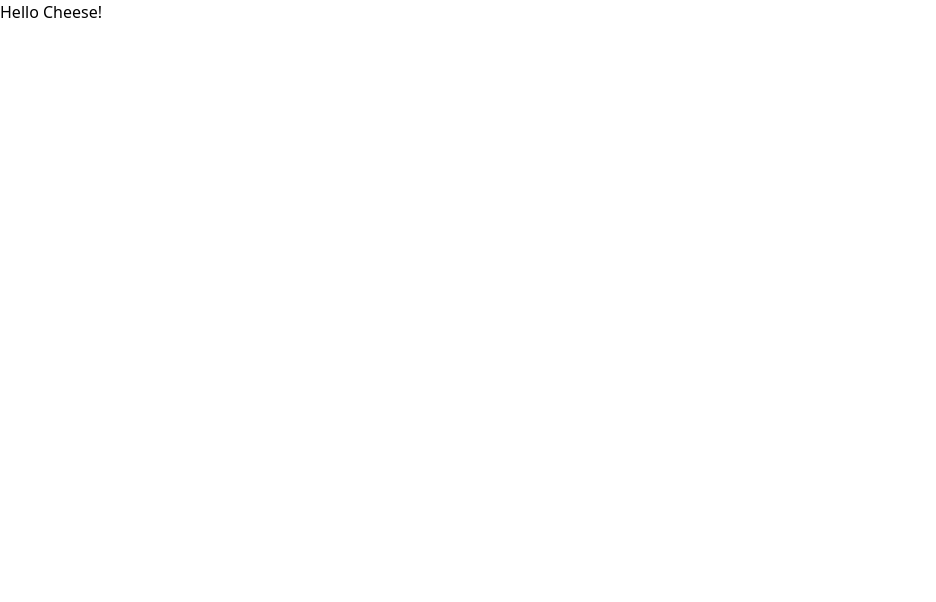
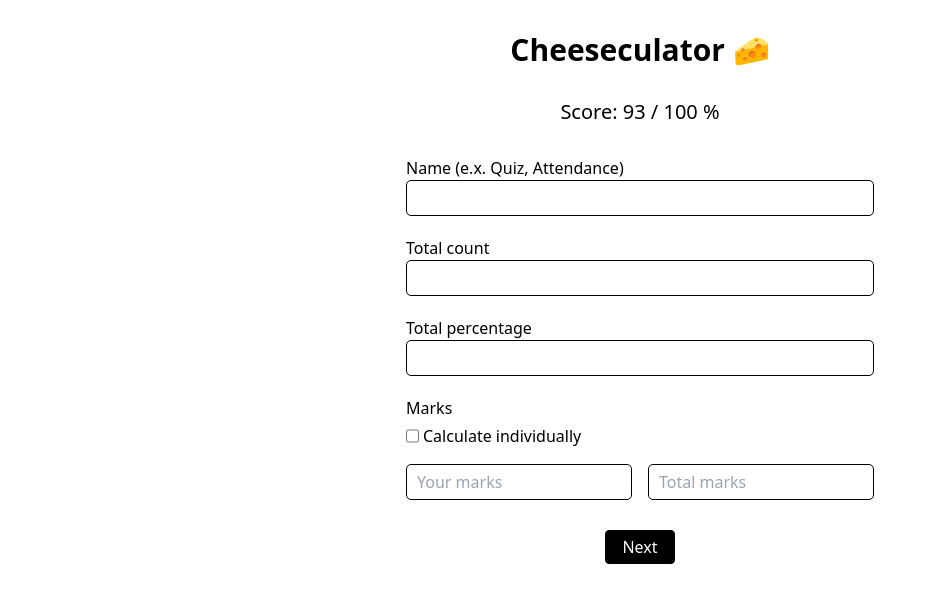
Before and after one commit to winafiu/Cheeseculator, a Next.js app: page / in a window 1280 px wide. Shown: the top 602 px of the page, without its empty margins (0-936 px from the left). Built offline with nearby package versions, Linux system fonts and the light colour scheme.

Commit message:
added ui

```diff
--- a/pages/index.js
+++ b/pages/index.js
@@ -1,6 +1,9 @@
 import Head from 'next/head'
+import { useState } from 'react'
 
 export default function Home() {
+  const [name, setName] = useState('')
+
   return (
     <div>
       <Head>
@@ -9,8 +12,47 @@ export default function Home() {
         <link rel="icon" href="/favicon.ico" />
       </Head>
 
-      <main className="container">
-        <h1>Hello Cheese!</h1>
+      <main className="container px-4 mx-auto flex flex-col justify-center items-center gap-[30px] max-w-[500px] mt-8">
+        <h1 className="font-bold text-3xl text-center">Cheeseculator 🧀️</h1>
+
+        <h2 className="text-xl">Score: 93 / 100 %</h2>
+
+        <div className="flex flex-col gap-[20px] w-full">
+          <div className="flex flex-col w-full">
+            <label htmlFor="name">Name (e.x. Quiz, Attendance)</label>
+            <input id="name" type="text" />
+          </div>
+
+          <div className="flex flex-col w-full">
+            <label htmlFor="count">Total count</label>
+            <input id="count" type="text" />
+          </div>
+
+          <div className="flex flex-col w-full">
+            <label htmlFor="percentage">Total percentage</label>
+            <input id="percentage" type="text" />
+          </div>
+
+          <div className="flex flex-col gap-4 w-full">
+            <div className="flex flex-col gap-1 w-full">
+              <h3>Marks</h3>
+
+              <div className="flex gap-1">
+                <input type="checkbox" id="checkbox" />
+                <label htmlFor="checkbox">Calculate individually</label>
+              </div>
+            </div>
+
+            <div className="flex gap-4 w-full">
+              <input type="text" placeholder="Your marks" className="w-full" />
+              <input type="text" placeholder="Total marks" className="w-full" />
+            </div>
+          </div>
+        </div>
+
+        <button className="border border-black px-4 py-1 bg-black text-white rounded">
+          Next
+        </button>
       </main>
     </div>
   )
--- a/styles/globals.css
+++ b/styles/globals.css
@@ -2,5 +2,11 @@
 @tailwind components;
 @tailwind utilities;
 
+input {
+  border: 1px solid black;
+  border-radius: 5px;
+  padding: 5px 10px;
+}
+
 @layer components {
 }
```
